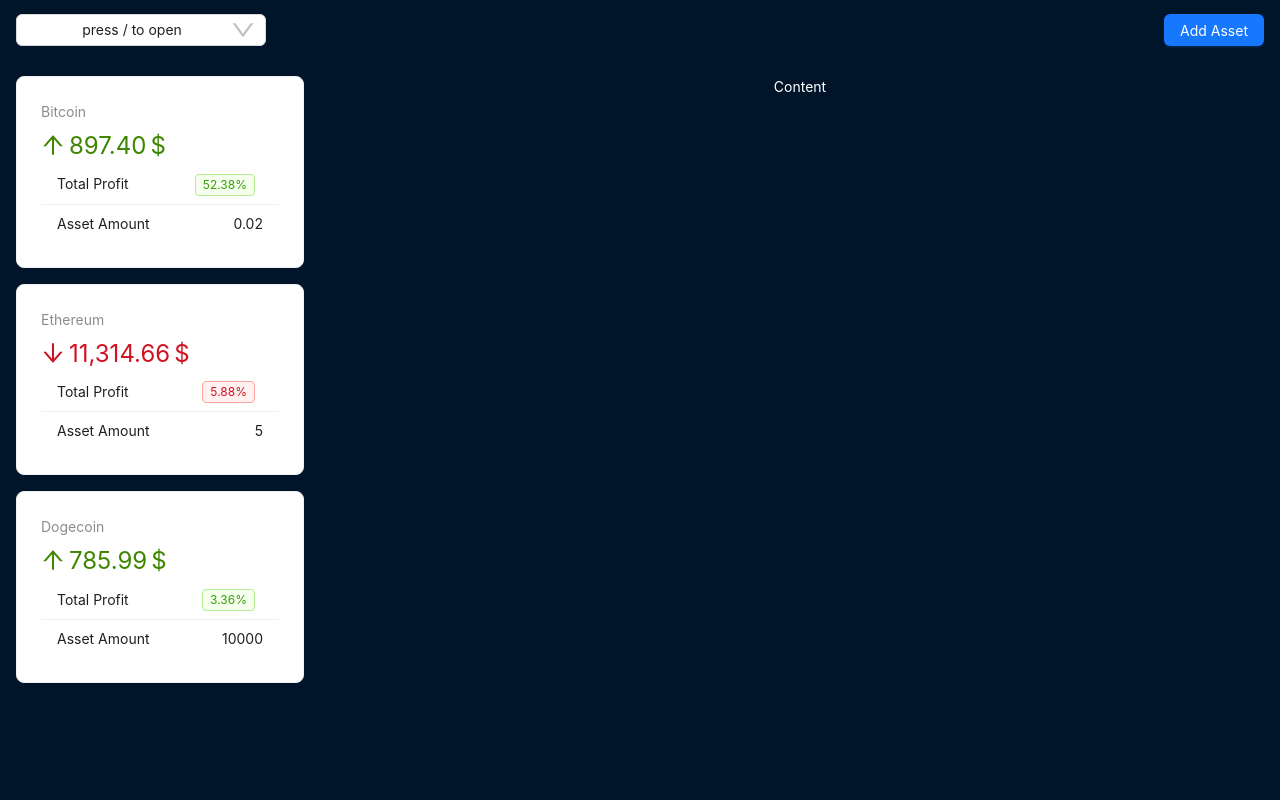
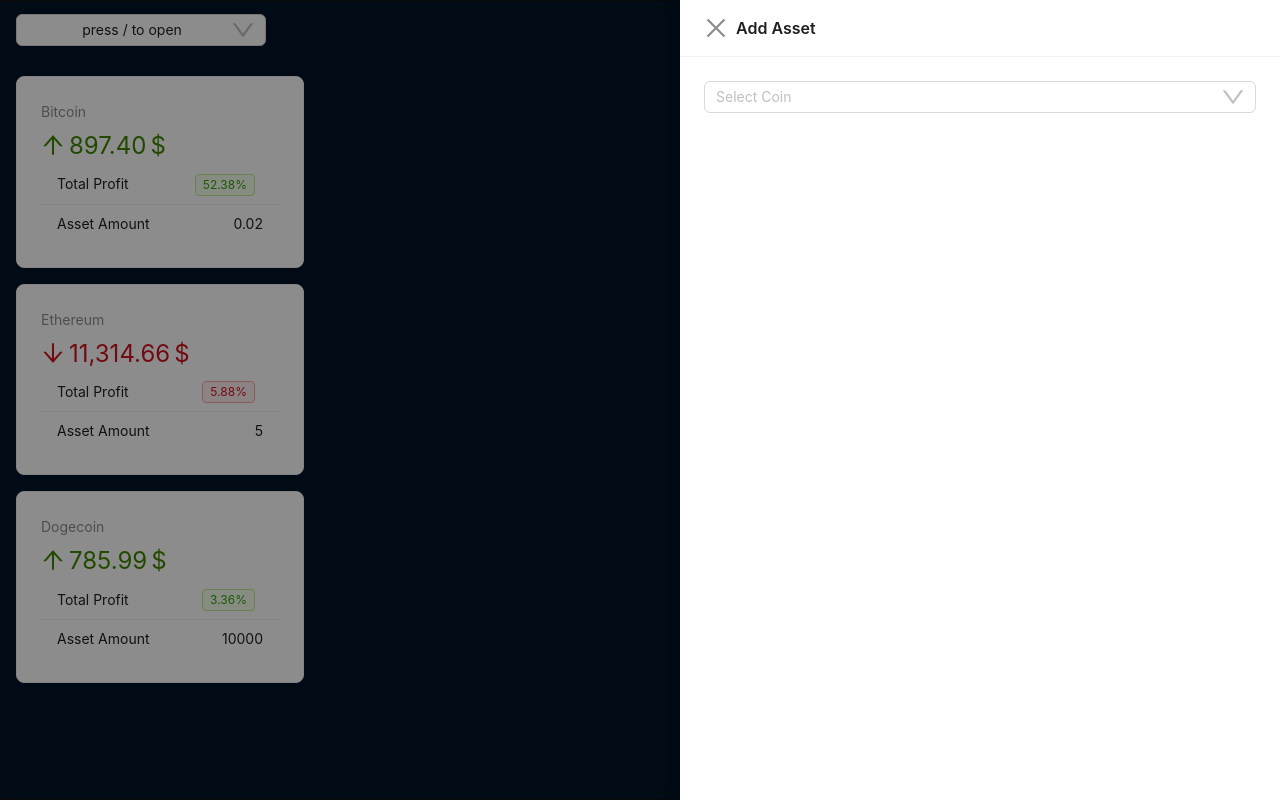
Before and after one commit to PetroBrodetskyi/crypto, a React (Vite) app: page / in a window 1280 px wide. Built offline with nearby package versions, Linux system fonts and the light colour scheme.

Commit message:
Add Asset updated

```diff
--- a/src/components/Layout/AddAssetForm.jsx
+++ b/src/components/Layout/AddAssetForm.jsx
@@ -1,5 +1,41 @@
+import { Flex, Select, Space, Typography, Divider } from "antd";
+import { useState } from "react";
+import { useCrypto } from "../../context/crypto-context";
+
 function AddAssetForm() {
-    return <form>FORM ASSET</form>
+    const {crypto} = useCrypto()
+    const [coin, setCoin] = useState(null)
+
+
+    if (!coin) {
+        return (
+            <Select
+                style={{
+                width: '100%',
+                }}
+                onSelect={(v) => setCoin(crypto.find((c) => c.id === v))}
+                placeholder='Select Coin'
+                options={crypto.map(coin => ({
+                    label: coin.name,
+                    value: coin.id,
+                    icon: coin.icon,
+                }))}
+                optionRender={(option) => (
+                <Space>
+                    <img style={{ width: 20 }} src={option.data.icon} alt={option.data.label} />{''} {option.data.label}
+                </Space>
+                )}
+            />
+        )
+    }
+
+    return <form>
+        <Flex align="center">
+                <img src={coin.icon} alt={coin.name} style={{ width: 40, marginRight: 10 }} />
+                <Typography.Title level={2} style={{ margin: 0 }}>{coin.name}</Typography.Title>
+        </Flex>
+        <Divider />
+    </form>
 }
 
 export default AddAssetForm;
--- a/src/components/Layout/AppHeader.jsx
+++ b/src/components/Layout/AppHeader.jsx
@@ -18,7 +18,7 @@
   const [select, setSelect] = useState(false)
   const [coin, setCoin] = useState(null)
   const [modal, setModal] = useState(false)
-  const [drawer, setDrawer] = useState(false)
+  const [drawer, setDrawer] = useState(true)
   const { crypto } = useCrypto()
 
   useEffect(() => {
@@ -62,7 +62,7 @@
         <CoinInfoModal coin={coin}/>
     </Modal>
 
-    <Drawer width={600} title="Add Asset" onClose={() => setDrawer(false)} open={drawer}>
+    <Drawer width={600} title="Add Asset" onClose={() => setDrawer(false)} open={drawer} destroyOnClose>
         <AddAssetForm />
       </Drawer>
   </Layout.Header>
```
